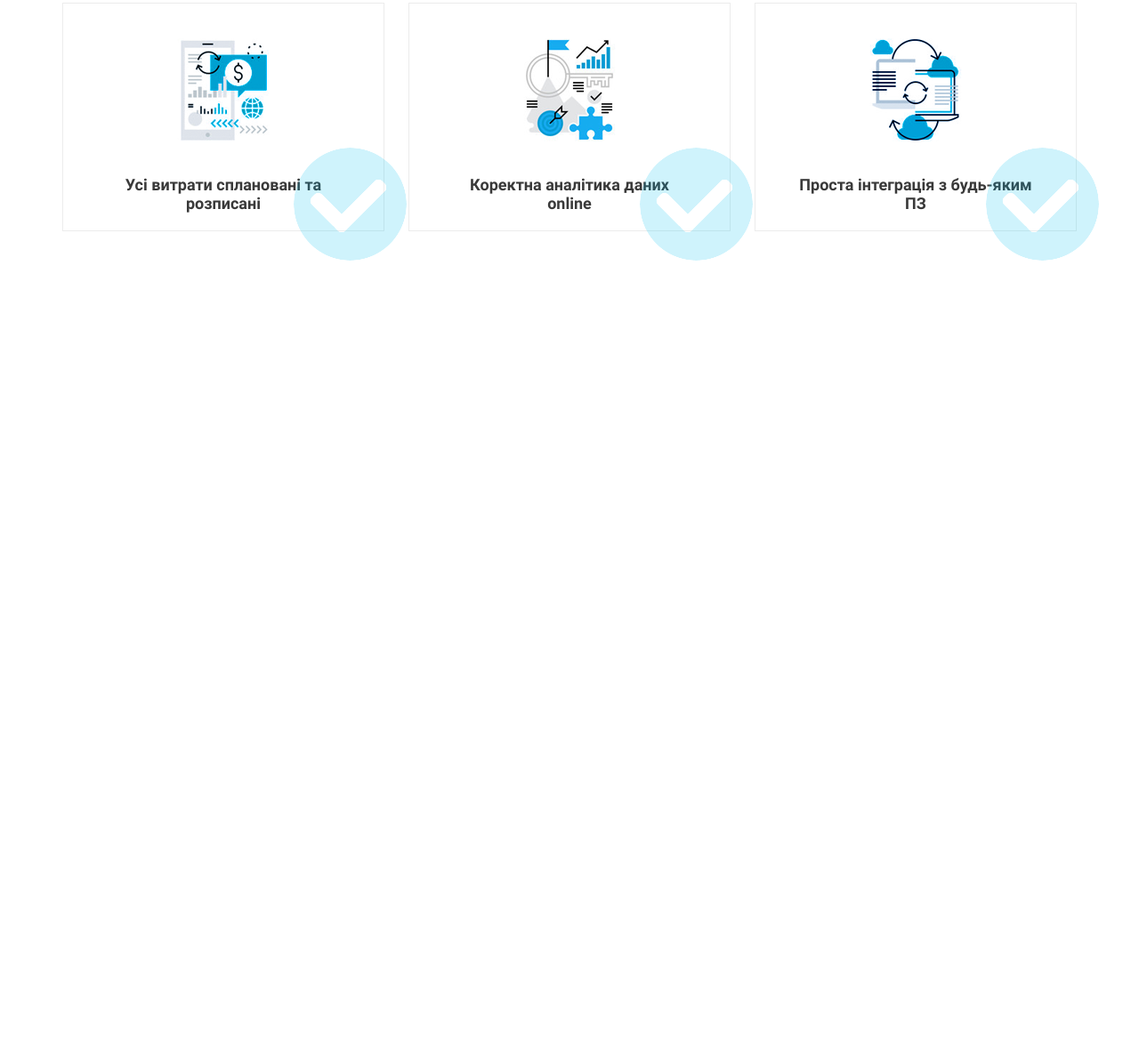
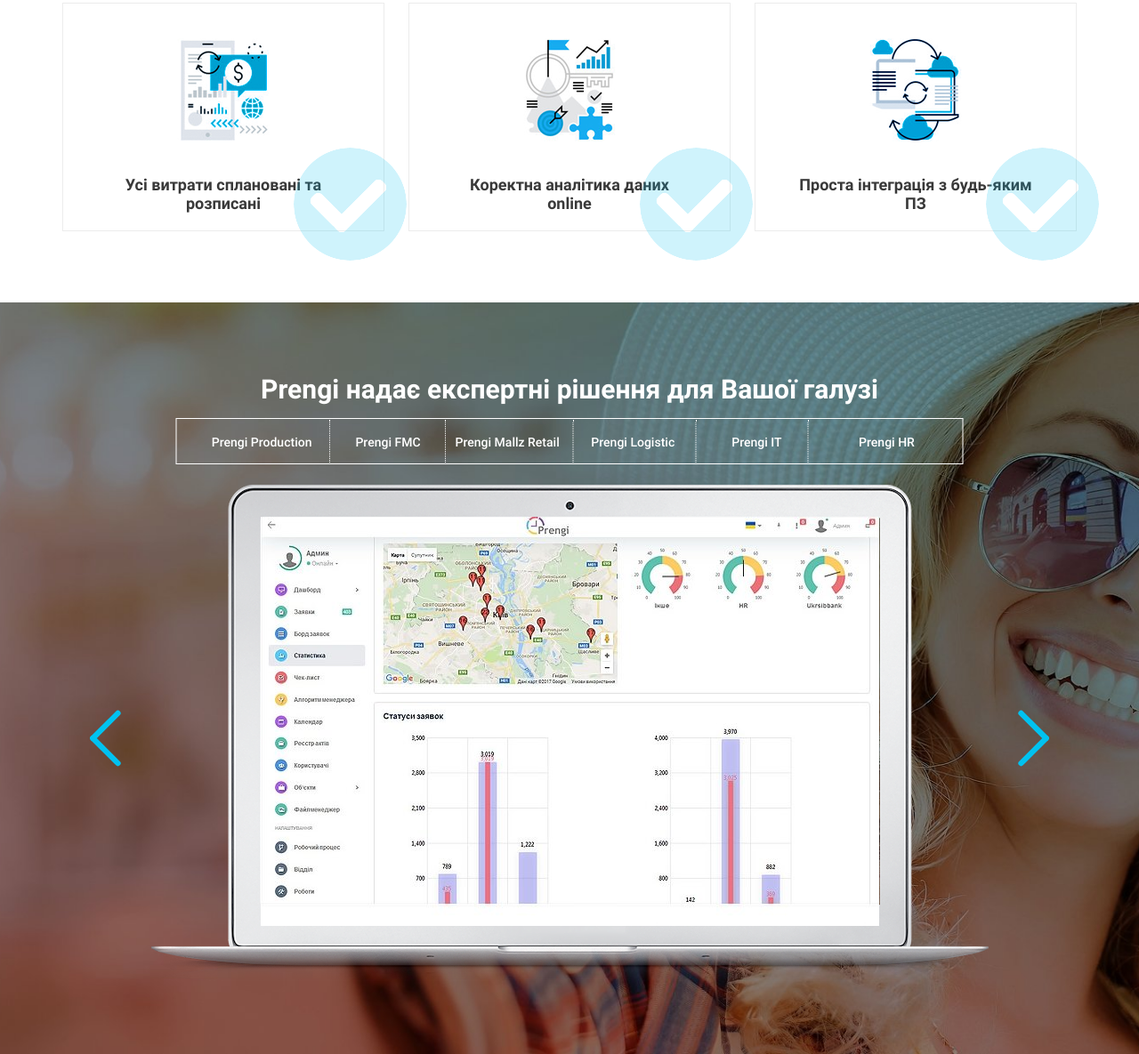
Before and after one commit to Maksym11R/Prengi, a plain HTML site: page src/index.html in a window 1280 px wide. Shown: the part 1361-2546 px from the top of the page at 89% size. Before the commit the page ends 1701 px from the top, so only its background shows below. Drawn offline with nearby package versions, Linux system fonts and the light colour scheme; files whose address does not match are found by name.

Commit message:
2ndslider

```diff
--- a/src/index.html
+++ b/src/index.html
@@ -89,8 +89,8 @@
 				<div><img src="img/main/main_slide.jpg" alt="slide1"></div>
 				<div><img src="img/main/main_slide2.jpg" alt="slide2"></div>
 				<div><img src="img/main/main_slide3.jpg" alt="slide3"></div>
-				<div><img src="img/main/main_slide4.jpg" alt="slide3"></div>
-				<div><img src="img/main/main_slide5.jpg" alt="slide3"></div>
+				<div><img src="img/main/main_slide4.jpg" alt="slide4"></div>
+				<div><img src="img/main/main_slide5.jpg" alt="slide5"></div>
 			</div>
 
 		</div>
@@ -156,6 +156,28 @@
 		</div>
 	</section>
 
+	<section class="prengi">
+		<div class="container">
+			<h2 class="prengi__title">Prengi надає експертні рішення
+				для Вашої галузі</h2>
+
+			<div class="prengi__slider">
+				<div class="div"><img src="img/woman/woman_slide.jpg" alt="2slide1"></div>
+				<div class="div"><img src="img/woman/woman_slide.jpg" alt=""></div>
+				<div class="div"><img src="img/woman/woman_slide.jpg" alt=""></div>
+				<div class="div"><img src="img/woman/woman_slide.jpg" alt=""></div>
+				<div class="div"><img src="img/woman/woman_slide.jpg" alt=""></div>
+				<div class="div"><img src="img/woman/woman_slide.jpg" alt=""></div>
+			</div>
+		</div>
+	</section>
+
+	<section class="benefits">
+		<div class="container">
+
+		</div>
+	</section>
+
 
 
 	<script type="text/javascript" src="https://code.jquery.com/jquery-1.11.0.min.js"></script>
--- a/src/js/script.js
+++ b/src/js/script.js
@@ -9,3 +9,16 @@ $(document).ready(function () {
 
 		});
 });
+
+$(document).ready(function () {
+	$('.prengi__slider').slick(
+		{
+			speed: 1400,
+			autoplay: true,
+			autoplaySpeed: 3500,
+			dots: true,
+			variableWidth: true
+
+
+		});
+});
--- a/src/scss/blocks/_main.scss
+++ b/src/scss/blocks/_main.scss
@@ -25,6 +25,9 @@
 			text-transform: uppercase;
 			color: #ffffff;
 			text-decoration: none;
+			&:hover {
+				color: #00c2f0;
+			}
 		}
 	}
 	&__title {
--- /dev/null
+++ b/src/scss/blocks/_prengi.scss
@@ -0,0 +1,158 @@
+.prengi {padding: 80px 0 80px;
+	background: url('../img/woman/woman_bg.jpg') center center / cover no-repeat;
+	&__title {
+		font-size: 30px;
+		line-height: 35px;
+		font-weight: 700;
+		color: #ffffff;
+		text-align: center;
+	}
+	&__slider {
+		padding: 126px 222px 50px 223px;
+		position: relative;
+		background: url('../img/woman/woman_mac.png') center 100% no-repeat;
+		height: 650px;
+
+		.slick-dots {
+			margin-top: 15px;
+			position: absolute;
+			top: 0;
+			left: 50%;
+			transform: translateX(-50%);
+			display: flex;
+			justify-content: space-around;
+			align-items: center;
+			list-style: none;
+			width: 850px;
+			height: 50px;
+			border: solid;
+			border-width: 1px;
+			border-color: #ffffff;
+			padding: 0 8px 0 25px;
+			li{
+				width: 100px;
+				position: relative;
+				font-size: 14px;
+				font-weight: 400;
+				color: #ffffff;
+				cursor: pointer;
+				&:hover{
+					font-size: 13px;
+					font-weight: 700;
+					color: #00c2f0;
+				}
+				&::before {
+					position: absolute;
+					left: 50%;
+					transform: translateX(-50%);
+					top: 5%;
+					content: "Prengi Production";
+					width: 113px;
+				}
+
+				&:nth-child(2) {
+					&::before {
+						position: absolute;
+						top: -16px;
+						padding: 0 27px;
+						content: "Prengi FMC";
+						width: 75px;
+						border-left: dotted;
+						border-right: dotted;
+						border-width: 1px;
+						border-color: #ffffff;
+						height: 50px;
+						display: flex;
+						justify-content: center;
+						align-items: center;
+					}
+				}
+				&:nth-child(3) {
+					&::before {
+						position: absolute;
+						top: -16px;
+						padding-right: 14px;
+						content: "Prengi Mallz Retail";
+						width: 119px;
+						border-right: dotted;
+						border-width: 1px;
+						border-color: #ffffff;
+						height: 50px;
+						display: flex;
+						justify-content: center;
+						align-items: center;
+					}
+				}
+				&:nth-child(4) {
+					&::before {
+						position: absolute;
+						top: -16px;
+						padding-right: 15px;
+						content: "Prengi Logistic";
+						width: 110px;
+						border-right: dotted;
+						border-width: 1px;
+						border-color: #ffffff;
+						height: 50px;
+						display: flex;
+						justify-content: center;
+						align-items: center;
+					}
+				}
+				&:nth-child(5) {
+					&::before {
+						position: absolute;
+						top: -16px;
+						padding-right: 20px;
+						content: "Prengi IT";
+						width: 75px;
+						border-right: dotted;
+						border-width: 1px;
+						border-color: #ffffff;
+						height: 50px;
+						display: flex;
+						justify-content: center;
+						align-items: center;
+					}
+				}
+				&:nth-child(6) {
+					&::before {
+						content: "Prengi HR";
+						width: 75px;
+					}
+				}
+			}
+			button {
+				border: none;
+				background: none;
+				font-size: 0;
+			}
+
+		}
+
+	}
+	.slick-arrow {
+		font-size: 0;
+		border: none;
+		width: 100px;
+		height: 100px;
+	}
+	.slick-prev {
+		position: absolute;
+		left: 0;
+		top: 50%;
+		background: url('../img/woman/left1.svg') 0 0 no-repeat;
+
+
+
+	}
+	.slick-next {
+		position: absolute;
+		background: url('../img/woman/right1.svg') 0 0 no-repeat;
+		right: 0;
+		top: 50%;
+	}
+	.slick-slide {
+		margin: 0;
+	}
+}
--- a/src/scss/blocks/_slider.scss
+++ b/src/scss/blocks/_slider.scss
@@ -9,6 +9,10 @@
 		width: 435px;
 		right: 0;
 		bottom: 0;
+			.slick-list {
+				overflow: hidden;
+			}
+
 			.slick-arrow {
 				font-size: 0;
 				bottom: 72px;
@@ -34,6 +38,7 @@
 
 			li {
 				margin:0 5px;
+
 			}
 			button {
 				font-size: 0;
@@ -48,9 +53,10 @@
 				&:hover {
 					background-color: #fff;
 				}
-
 			}
 		 }
+
+
 
 		 .slick-next {
 			background: url('../img/right.svg') 0 0 / 100% no-repeat;
--- a/src/scss/style.scss
+++ b/src/scss/style.scss
@@ -46,3 +46,4 @@
 	@import 'blocks/button';
 	@import 'blocks/slider';
 	@import 'blocks/with';
+	@import 'blocks/prengi';
```
Also changed, not shown: src/css/style.min.css, src/img/woman/left1.svg (added), src/img/woman/right1.svg (added), src/img/woman/woman_mac.png (added), src/img/woman/woman_macbook.png (deleted), src/img/woman/woman_slide.jpg (added).
